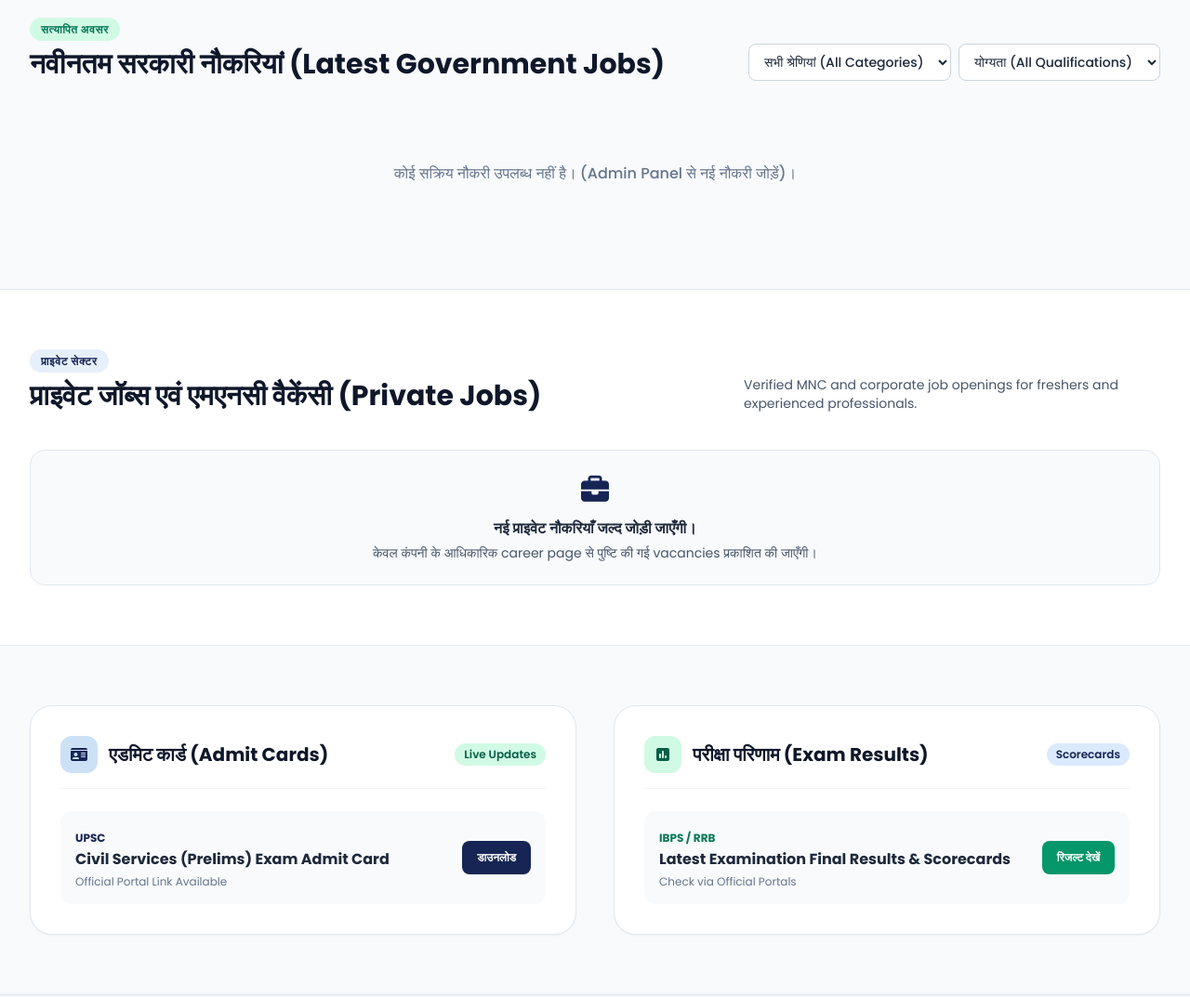
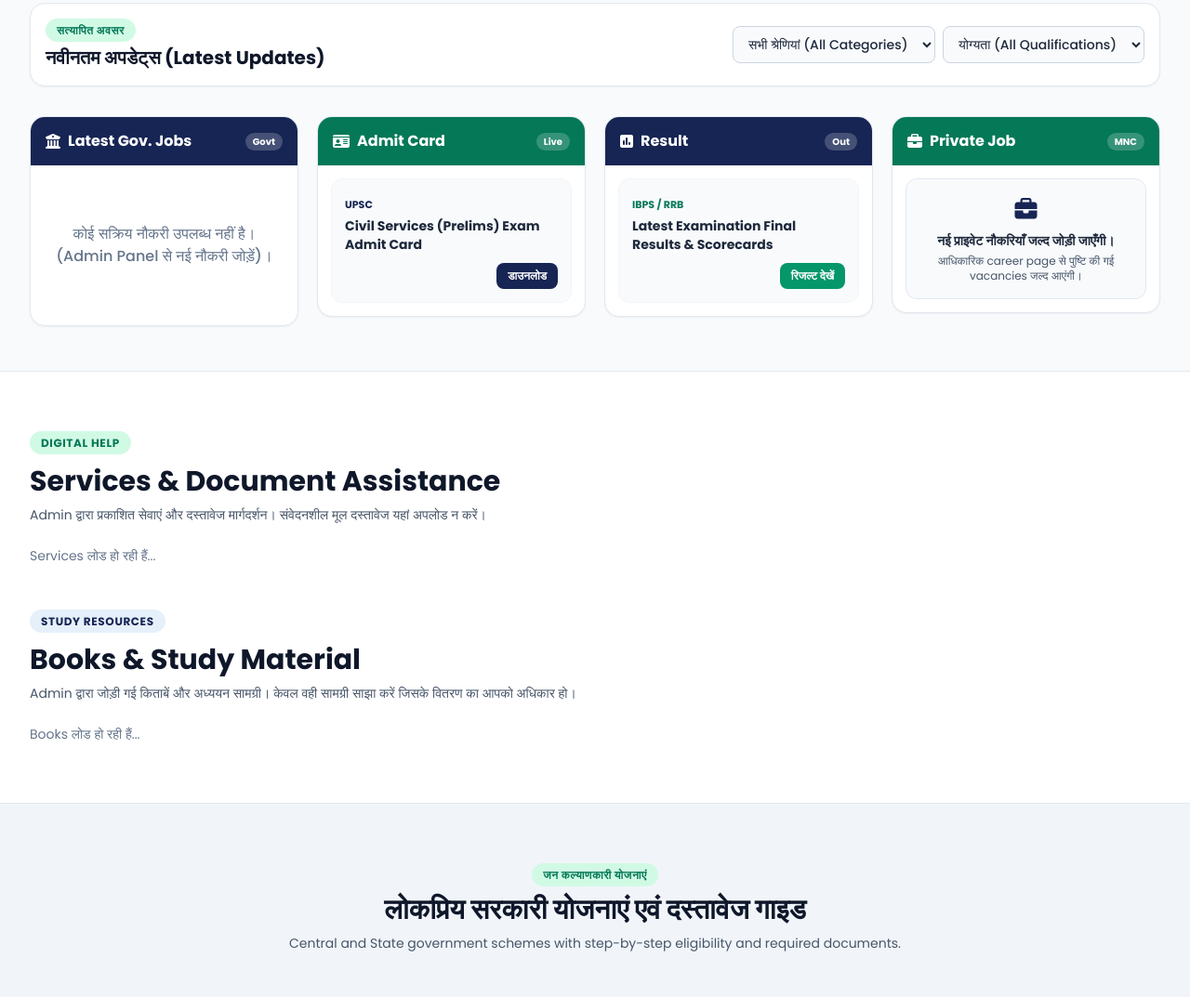
Before and after one commit to sonukumar0922/apnaemitra-website, a plain HTML site: page index.html in a window 1280 px wide. Shown: the part 869-1942 px from the top of the page at 93% size. Drawn offline with nearby package versions, Linux system fonts and the light colour scheme; a script that the page names is missing; a web font is replaced by a local one.

Commit message:
Update index.html

```diff
--- a/index.html
+++ b/index.html
@@ -168,16 +168,17 @@
         </div>
     </div>
 
-    <!-- Job Filter & Listing Section -->
-    <section id="gov-jobs" class="py-16 max-w-7xl mx-auto px-4 sm:px-6 lg:px-8">
-        <div class="flex flex-col md:flex-row md:items-end justify-between mb-10 gap-4">
+  <!-- 4 Columns Portal Layout (Left to Right: Gov Jobs, Admit Card, Result, Private Job) -->
+    <section class="py-12 max-w-7xl mx-auto px-4 sm:px-6 lg:px-8">
+        <!-- Top Filter Bar for Jobs -->
+        <div class="bg-white p-4 rounded-2xl border border-slate-200 shadow-sm mb-8 flex flex-col md:flex-row md:items-center justify-between gap-4">
             <div>
                 <span class="text-emerald-700 font-bold uppercase tracking-wider text-xs bg-emerald-100 px-3 py-1 rounded-full" data-translate="sec_jobs_tag">सत्यापित अवसर</span>
-                <h2 class="text-2xl sm:text-3xl font-extrabold text-slate-900 mt-2" data-translate="sec_gov_title">नवीनतम सरकारी नौकरियां (Latest Government Jobs)</h2>
+                <h2 class="text-lg sm:text-xl font-extrabold text-slate-900 mt-1">नवीनतम अपडेट्स (Latest Updates)</h2>
             </div>
             <!-- Filters -->
             <div class="flex flex-wrap gap-2">
-                <select id="filter-category" onchange="filterJobs()" aria-label="Filter Jobs by Category" class="bg-white border border-slate-300 rounded-lg px-3 py-2 text-sm font-medium focus:outline-none focus:border-primary-900 text-slate-800">
+                <select id="filter-category" onchange="filterJobs()" aria-label="Filter Jobs by Category" class="bg-slate-50 border border-slate-300 rounded-lg px-3 py-2 text-sm font-medium focus:outline-none focus:border-primary-900 text-slate-800">
                     <option value="all" data-translate="filter_all_cat">सभी श्रेणियां (All Categories)</option>
                     <option value="SSC">SSC</option>
                     <option value="UPSC">UPSC</option>
@@ -186,7 +187,7 @@
                     <option value="Rajasthan">Rajasthan</option>
                     <option value="Other Government">Other Government</option>
                 </select>
-                <select id="filter-qualification" onchange="filterJobs()" aria-label="Filter Jobs by Qualification" class="bg-white border border-slate-300 rounded-lg px-3 py-2 text-sm font-medium focus:outline-none focus:border-primary-900 text-slate-800">
+                <select id="filter-qualification" onchange="filterJobs()" aria-label="Filter Jobs by Qualification" class="bg-slate-50 border border-slate-300 rounded-lg px-3 py-2 text-sm font-medium focus:outline-none focus:border-primary-900 text-slate-800">
                     <option value="all" data-translate="filter_all_qual">योग्यता (All Qualifications)</option>
                     <option value="10th Pass">10th Pass</option>
                     <option value="12th Pass">12th Pass</option>
@@ -196,84 +197,97 @@
             </div>
         </div>
 
-        <!-- Job Cards Grid -->
-        <div id="job-cards-container" class="grid grid-cols-1 md:grid-cols-2 lg:grid-cols-3 gap-6">
-            <div class="col-span-3 text-center py-10 text-slate-500 font-medium">नौकरियां लोड हो रही हैं...</div>
-        </div>
-    </section>
+        <!-- 4 Columns Grid -->
+        <div class="grid grid-cols-1 md:grid-cols-2 lg:grid-cols-4 gap-5 items-start">
 
-    <!-- Private Jobs Section -->
-    <section id="private-jobs" class="py-16 bg-white border-y border-slate-200">
-        <div class="max-w-7xl mx-auto px-4 sm:px-6 lg:px-8">
-            <div class="flex flex-col md:flex-row md:items-end justify-between mb-10 gap-4">
-                <div>
-                    <span class="text-primary-900 font-bold uppercase tracking-wider text-xs bg-primary-50 px-3 py-1 rounded-full" data-translate="sec_pvt_tag">प्राइवेट सेक्टर</span>
-                    <h2 class="text-2xl sm:text-3xl font-extrabold text-slate-900 mt-2" data-translate="sec_pvt_title">प्राइवेट जॉब्स एवं एमएनसी वैकेंसी (Private Jobs)</h2>
+            <!-- Column 1: Latest Gov. Jobs -->
+            <div id="gov-jobs" class="bg-white border border-slate-200 rounded-2xl shadow-sm overflow-hidden flex flex-col">
+                <div class="bg-primary-900 text-white px-4 py-3.5 flex items-center justify-between">
+                    <h3 class="font-bold text-base flex items-center gap-2" data-translate="sec_gov_title">
+                        <i class="fa-solid fa-building-columns"></i> Latest Gov. Jobs
+                    </h3>
+                    <span class="text-[10px] font-bold bg-white/20 px-2 py-0.5 rounded-full">Govt</span>
                 </div>
-                <p class="text-slate-600 text-sm max-w-md" data-translate="pvt_subtitle">Verified MNC and corporate job openings for freshers and experienced professionals.</p>
+                <!-- Note: Changed to single column flex/grid so cards fit neatly inside narrow column -->
+                <div id="job-cards-container" class="p-3.5 flex flex-col gap-3 max-h-[650px] overflow-y-auto">
+                    <div class="text-center py-8 text-slate-500 text-sm font-medium">नौकरियां लोड हो रही हैं...</div>
+                </div>
             </div>
 
-            <div id="private-jobs-container" class="bg-slate-50 border border-slate-200 rounded-2xl p-6 text-center">
-                <i class="fa-solid fa-briefcase text-3xl text-primary-900 mb-3"></i>
-                <p class="font-semibold text-slate-800">नई प्राइवेट नौकरियाँ जल्द जोड़ी जाएँगी।</p>
-                <p class="text-sm text-slate-600 mt-1">केवल कंपनी के आधिकारिक career page से पुष्टि की गई vacancies प्रकाशित की जाएँगी।</p>
-            </div>
-        </div>
-    </section>
-
-    <!-- Admit Cards & Results Section -->
-    <section id="admit-cards" class="py-16 max-w-7xl mx-auto px-4 sm:px-6 lg:px-8">
-        <div class="grid grid-cols-1 lg:grid-cols-2 gap-10">
-            <!-- Admit Cards Box -->
-            <div class="bg-white border border-slate-200 rounded-3xl p-6 sm:p-8 shadow-sm">
-                <div class="flex items-center justify-between mb-6 pb-4 border-b border-slate-100">
-                    <div class="flex items-center gap-3">
-                        <div class="w-10 h-10 bg-primary-100 text-primary-900 rounded-xl flex items-center justify-center font-bold">
-                            <i class="fa-solid fa-id-card"></i>
+            <!-- Column 2: Admit Card -->
+            <div id="admit-cards" class="bg-white border border-slate-200 rounded-2xl shadow-sm overflow-hidden flex flex-col">
+                <div class="bg-emerald-700 text-white px-4 py-3.5 flex items-center justify-between">
+                    <h3 class="font-bold text-base flex items-center gap-2" data-translate="sec_admit_title">
+                        <i class="fa-solid fa-id-card"></i> Admit Card
+                    </h3>
+                    <span class="text-[10px] font-bold bg-white/20 px-2 py-0.5 rounded-full">Live</span>
+                </div>
+                <div id="admit-cards-container" class="p-3.5 flex flex-col gap-3 max-h-[650px] overflow-y-auto">
+                    <div class="p-3.5 bg-slate-50 hover:bg-slate-100 transition rounded-xl border border-slate-100">
+                        <span class="text-[11px] font-bold text-primary-900">UPSC</span>
+                        <h4 class="font-bold text-slate-800 text-sm mt-0.5">Civil Services (Prelims) Exam Admit Card</h4>
+                        <div class="mt-2.5 flex justify-end">
+                            <a href="https://upsconline.nic.in" target="_blank" rel="noopener noreferrer" class="bg-primary-900 hover:bg-primary-800 text-white text-xs font-bold px-3 py-1.5 rounded-lg transition" data-translate="btn_download">डाउनलोड</a>
                         </div>
-                        <h3 class="text-xl font-bold text-slate-900" data-translate="sec_admit_title">एडमिट कार्ड (Admit Cards)</h3>
-                    </div>
-                    <span class="text-xs font-semibold bg-emerald-100 text-emerald-800 px-2.5 py-1 rounded-full">Live Updates</span>
-                </div>
-                <div id="admit-cards-container" class="space-y-4">
-                    <div class="p-4 bg-slate-50 hover:bg-slate-100 transition rounded-xl flex items-center justify-between">
-                        <div>
-                            <span class="text-xs font-bold text-primary-900">UPSC</span>
-                            <h4 class="font-bold text-slate-800 text-sm sm:text-base">Civil Services (Prelims) Exam Admit Card</h4>
-                            <p class="text-xs text-slate-500 mt-1">Official Portal Link Available</p>
-                        </div>
-                        <a href="https://upsconline.nic.in" target="_blank" rel="noopener noreferrer" class="bg-primary-900 hover:bg-primary-800 text-white text-xs font-bold px-4 py-2.5 rounded-lg transition shrink-0" data-translate="btn_download">डाउनलोड</a>
                     </div>
                 </div>
             </div>
 
-            <!-- Results Box -->
-            <div id="results" class="bg-white border border-slate-200 rounded-3xl p-6 sm:p-8 shadow-sm">
-                <div class="flex items-center justify-between mb-6 pb-4 border-b border-slate-100">
-                    <div class="flex items-center gap-3">
-                        <div class="w-10 h-10 bg-emerald-100 text-emerald-800 rounded-xl flex items-center justify-center font-bold">
-                            <i class="fa-solid fa-square-poll-vertical"></i>
+            <!-- Column 3: Result -->
+            <div id="results" class="bg-white border border-slate-200 rounded-2xl shadow-sm overflow-hidden flex flex-col">
+                <div class="bg-primary-900 text-white px-4 py-3.5 flex items-center justify-between">
+                    <h3 class="font-bold text-base flex items-center gap-2" data-translate="sec_results_title">
+                        <i class="fa-solid fa-square-poll-vertical"></i> Result
+                    </h3>
+                    <span class="text-[10px] font-bold bg-white/20 px-2 py-0.5 rounded-full">Out</span>
+                </div>
+                <div id="results-container" class="p-3.5 flex flex-col gap-3 max-h-[650px] overflow-y-auto">
+                    <div class="p-3.5 bg-slate-50 hover:bg-slate-100 transition rounded-xl border border-slate-100">
+                        <span class="text-[11px] font-bold text-emerald-700">IBPS / RRB</span>
+                        <h4 class="font-bold text-slate-800 text-sm mt-0.5">Latest Examination Final Results & Scorecards</h4>
+                        <div class="mt-2.5 flex justify-end">
+                            <a href="https://ibps.in" target="_blank" rel="noopener noreferrer" class="bg-emerald-600 hover:bg-emerald-700 text-white text-xs font-bold px-3 py-1.5 rounded-lg transition" data-translate="btn_view">रिजल्ट देखें</a>
                         </div>
-                        <h3 class="text-xl font-bold text-slate-900" data-translate="sec_results_title">परीक्षा परिणाम (Exam Results)</h3>
-                    </div>
-                    <span class="text-xs font-semibold bg-blue-100 text-primary-900 px-2.5 py-1 rounded-full">Scorecards</span>
-                </div>
-                <div id="results-container" class="space-y-4">
-                    <div class="p-4 bg-slate-50 hover:bg-slate-100 transition rounded-xl flex items-center justify-between">
-                        <div>
-                            <span class="text-xs font-bold text-emerald-700">IBPS / RRB</span>
-                            <h4 class="font-bold text-slate-800 text-sm sm:text-base">Latest Examination Final Results & Scorecards</h4>
-                            <p class="text-xs text-slate-500 mt-1">Check via Official Portals</p>
-                        </div>
-                        <a href="https://ibps.in" target="_blank" rel="noopener noreferrer" class="bg-emerald-600 hover:bg-emerald-700 text-white text-xs font-bold px-4 py-2.5 rounded-lg transition shrink-0" data-translate="btn_view">रिजल्ट देखें</a>
                     </div>
                 </div>
             </div>
+
+            <!-- Column 4: Private Job -->
+            <div id="private-jobs" class="bg-white border border-slate-200 rounded-2xl shadow-sm overflow-hidden flex flex-col">
+                <div class="bg-emerald-700 text-white px-4 py-3.5 flex items-center justify-between">
+                    <h3 class="font-bold text-base flex items-center gap-2" data-translate="sec_pvt_title">
+                        <i class="fa-solid fa-briefcase"></i> Private Job
+                    </h3>
+                    <span class="text-[10px] font-bold bg-white/20 px-2 py-0.5 rounded-full">MNC</span>
+                </div>
+                <div id="private-jobs-container" class="p-3.5 flex flex-col gap-3 max-h-[650px] overflow-y-auto">
+                    <div class="bg-slate-50 border border-slate-200 rounded-xl p-4 text-center">
+                        <i class="fa-solid fa-briefcase text-2xl text-primary-900 mb-2"></i>
+                        <p class="font-semibold text-slate-800 text-sm">नई प्राइवेट नौकरियाँ जल्द जोड़ी जाएँगी।</p>
+                        <p class="text-xs text-slate-600 mt-1">आधिकारिक career page से पुष्टि की गई vacancies जल्द आएंगी।</p>
+                    </div>
+                </div>
+            </div>
+
         </div>
     </section>
 
-    <!-- Government Schemes & Documents Section -->
-    <section id="schemes" class="py-16 bg-slate-100 border-y border-slate-200">
+    <!-- Supabase-driven Services, Documents and Books -->
+    <section id="digital-services" class="py-16 bg-white border-t border-slate-200">
+      <div class="max-w-7xl mx-auto px-4 sm:px-6 lg:px-8 space-y-12">
+        <div>
+          <div class="mb-6"><span class="text-emerald-700 font-bold uppercase tracking-wider text-xs bg-emerald-100 px-3 py-1 rounded-full">Digital Help</span><h2 class="text-2xl sm:text-3xl font-extrabold text-slate-900 mt-3">Services & Document Assistance</h2><p class="text-sm text-slate-600 mt-2">Admin द्वारा प्रकाशित सेवाएं और दस्तावेज मार्गदर्शन। संवेदनशील मूल दस्तावेज यहां अपलोड न करें।</p></div>
+          <div id="services-public-grid" class="grid grid-cols-1 md:grid-cols-3 gap-5"><p class="text-sm text-slate-500">Services लोड हो रही हैं...</p></div>
+        </div>
+        <div>
+          <div class="mb-6"><span class="text-primary-900 font-bold uppercase tracking-wider text-xs bg-primary-50 px-3 py-1 rounded-full">Study Resources</span><h2 class="text-2xl sm:text-3xl font-extrabold text-slate-900 mt-3">Books & Study Material</h2><p class="text-sm text-slate-600 mt-2">Admin द्वारा जोड़ी गई किताबें और अध्ययन सामग्री। केवल वही सामग्री साझा करें जिसके वितरण का आपको अधिकार हो।</p></div>
+          <div id="books-public-grid" class="grid grid-cols-1 md:grid-cols-3 gap-5"><p class="text-sm text-slate-500">Books लोड हो रही हैं...</p></div>
+        </div>
+      </div>
+    </section>
+
+    <!-- Last Section: Government Schemes & Documents -->
+    <section id="schemes" class="py-16 bg-slate-100 border-t border-slate-200">
         <div class="max-w-7xl mx-auto px-4 sm:px-6 lg:px-8">
             <div class="text-center max-w-2xl mx-auto mb-12">
                 <span class="text-emerald-700 font-bold uppercase tracking-wider text-xs bg-emerald-100 px-3 py-1 rounded-full" data-translate="sec_scheme_tag">जन कल्याणकारी योजनाएं</span>
@@ -322,20 +336,6 @@
                 </div>
             </div>
         </div>
-    </section>
-
-    <!-- Supabase-driven Services, Documents and Books -->
-    <section id="digital-services" class="py-16 bg-white border-y border-slate-200">
-      <div class="max-w-7xl mx-auto px-4 sm:px-6 lg:px-8 space-y-12">
-        <div>
-          <div class="mb-6"><span class="text-emerald-700 font-bold uppercase tracking-wider text-xs bg-emerald-100 px-3 py-1 rounded-full">Digital Help</span><h2 class="text-2xl sm:text-3xl font-extrabold text-slate-900 mt-3">Services & Document Assistance</h2><p class="text-sm text-slate-600 mt-2">Admin द्वारा प्रकाशित सेवाएं और दस्तावेज मार्गदर्शन। संवेदनशील मूल दस्तावेज यहां अपलोड न करें।</p></div>
-          <div id="services-public-grid" class="grid grid-cols-1 md:grid-cols-3 gap-5"><p class="text-sm text-slate-500">Services लोड हो रही हैं...</p></div>
-        </div>
-        <div>
-          <div class="mb-6"><span class="text-primary-900 font-bold uppercase tracking-wider text-xs bg-primary-50 px-3 py-1 rounded-full">Study Resources</span><h2 class="text-2xl sm:text-3xl font-extrabold text-slate-900 mt-3">Books & Study Material</h2><p class="text-sm text-slate-600 mt-2">Admin द्वारा जोड़ी गई किताबें और अध्ययन सामग्री। केवल वही सामग्री साझा करें जिसके वितरण का आपको अधिकार हो।</p></div>
-          <div id="books-public-grid" class="grid grid-cols-1 md:grid-cols-3 gap-5"><p class="text-sm text-slate-500">Books लोड हो रही हैं...</p></div>
-        </div>
-      </div>
     </section>
 
     <!-- Online Assistance Section -->
```
